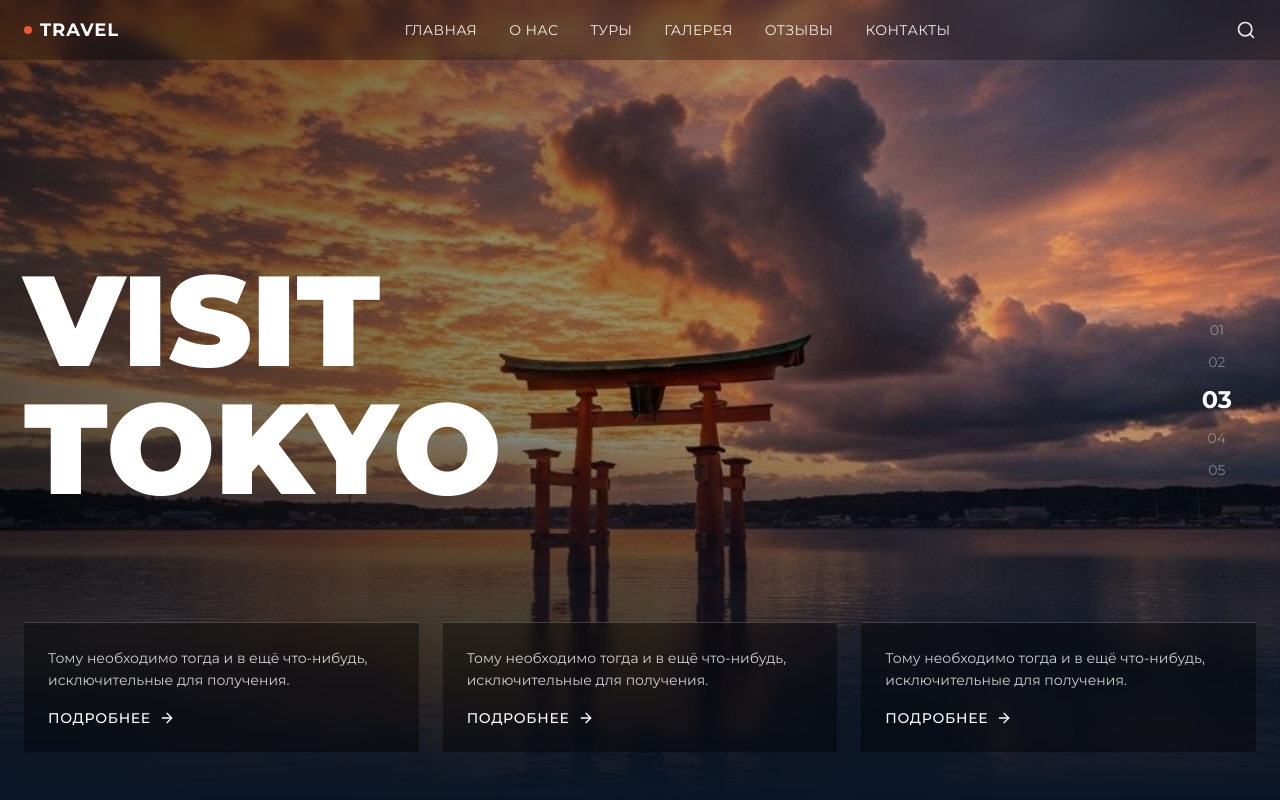
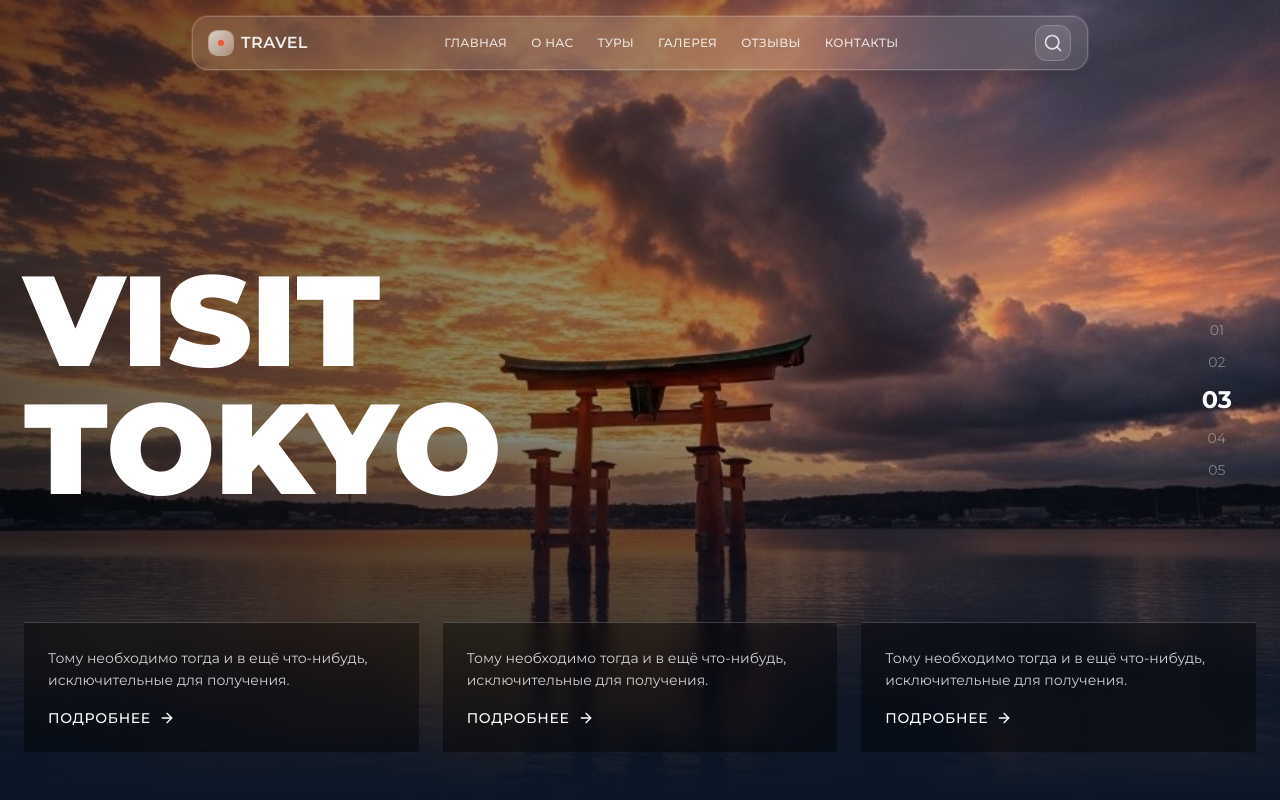
Before and after one commit to technikyvl/strona-dom, a Next.js app: page / in a window 1280 px wide. Shown: the top 800 px of the page. Built offline with nearby package versions, Linux system fonts and the light colour scheme.

Commit message:
Update header.tsx

```diff
--- a/components/header.tsx
+++ b/components/header.tsx
@@ -3,59 +3,37 @@ import Link from "next/link"
 
 export function Header() {
   return (
-    <header className="fixed top-0 left-0 right-0 z-50 bg-black/30 backdrop-blur-sm">
-      <div className="container mx-auto px-6 py-4">
-        <div className="flex items-center justify-between">
-          {/* Logo */}
-          <Link href="/" className="flex items-center gap-2">
-            <div className="w-2 h-2 rounded-full bg-primary" />
-            <span className="text-white font-bold text-lg tracking-wider uppercase">Travel</span>
-          </Link>
+    <header className="fixed top-0 left-0 right-0 z-50">
+      <div className="container mx-auto px-6 py-4 flex justify-center">
+        {/* Liquid glass navbar */}
+        <div className="relative w-full max-w-4xl">
+          {/* subtle glow behind */}
+          <div className="pointer-events-none absolute inset-0 -z-10 rounded-2xl blur-2xl opacity-40 bg-gradient-to-r from-white/10 via-white/5 to-transparent" />
 
-          {/* Navigation */}
-          <nav className="hidden md:flex items-center gap-8">
-            <Link
-              href="#"
-              className="text-white/90 hover:text-white text-sm uppercase tracking-wide transition-all duration-300 hover:scale-110"
-            >
-              Главная
+          <nav className="flex items-center justify-between gap-4 rounded-2xl border border-white/20 bg-white/10 px-4 py-2 backdrop-blur-xl shadow-lg shadow-black/10 ring-1 ring-white/10">
+            {/* Left: Logo */}
+            <Link href="/" className="flex items-center gap-2 group">
+              <span className="inline-flex h-6 w-6 items-center justify-center rounded-lg bg-gradient-to-br from-white/70 to-white/30 text-black/80 backdrop-blur-md ring-1 ring-white/40">
+                <span className="h-1.5 w-1.5 rounded-full bg-primary block" />
+              </span>
+              <span className="text-white/90 group-hover:text-white transition-colors font-semibold tracking-wide uppercase">Travel</span>
             </Link>
-            <Link
-              href="#"
-              className="text-white/90 hover:text-white text-sm uppercase tracking-wide transition-all duration-300 hover:scale-110"
-            >
-              О нас
-            </Link>
-            <Link
-              href="#"
-              className="text-white/90 hover:text-white text-sm uppercase tracking-wide transition-all duration-300 hover:scale-110"
-            >
-              Туры
-            </Link>
-            <Link
-              href="#"
-              className="text-white/90 hover:text-white text-sm uppercase tracking-wide transition-all duration-300 hover:scale-110"
-            >
-              Галерея
-            </Link>
-            <Link
-              href="#"
-              className="text-white/90 hover:text-white text-sm uppercase tracking-wide transition-all duration-300 hover:scale-110"
-            >
-              Отзывы
-            </Link>
-            <Link
-              href="#"
-              className="text-white/90 hover:text-white text-sm uppercase tracking-wide transition-all duration-300 hover:scale-110"
-            >
-              Контакты
-            </Link>
+
+            {/* Center: Links */}
+            <div className="hidden md:flex items-center gap-6 text-xs font-medium uppercase tracking-wide">
+              <Link href="#" className="text-white/80 hover:text-white transition-colors">Главная</Link>
+              <Link href="#" className="text-white/80 hover:text-white transition-colors">О нас</Link>
+              <Link href="#" className="text-white/80 hover:text-white transition-colors">Туры</Link>
+              <Link href="#" className="text-white/80 hover:text-white transition-colors">Галерея</Link>
+              <Link href="#" className="text-white/80 hover:text-white transition-colors">Отзывы</Link>
+              <Link href="#" className="text-white/80 hover:text-white transition-colors">Контакты</Link>
+            </div>
+
+            {/* Right: Search */}
+            <button className="inline-flex items-center justify-center rounded-xl h-9 w-9 text-white/80 hover:text-white ring-1 ring-inset ring-white/20 hover:ring-white/30 bg-white/10 hover:bg-white/15 transition-all">
+              <Search className="w-5 h-5" />
+            </button>
           </nav>
-
-          {/* Search Icon */}
-          <button className="text-white/90 hover:text-white transition-all duration-300 hover:scale-110 hover:rotate-12">
-            <Search className="w-5 h-5" />
-          </button>
         </div>
       </div>
     </header>
```
